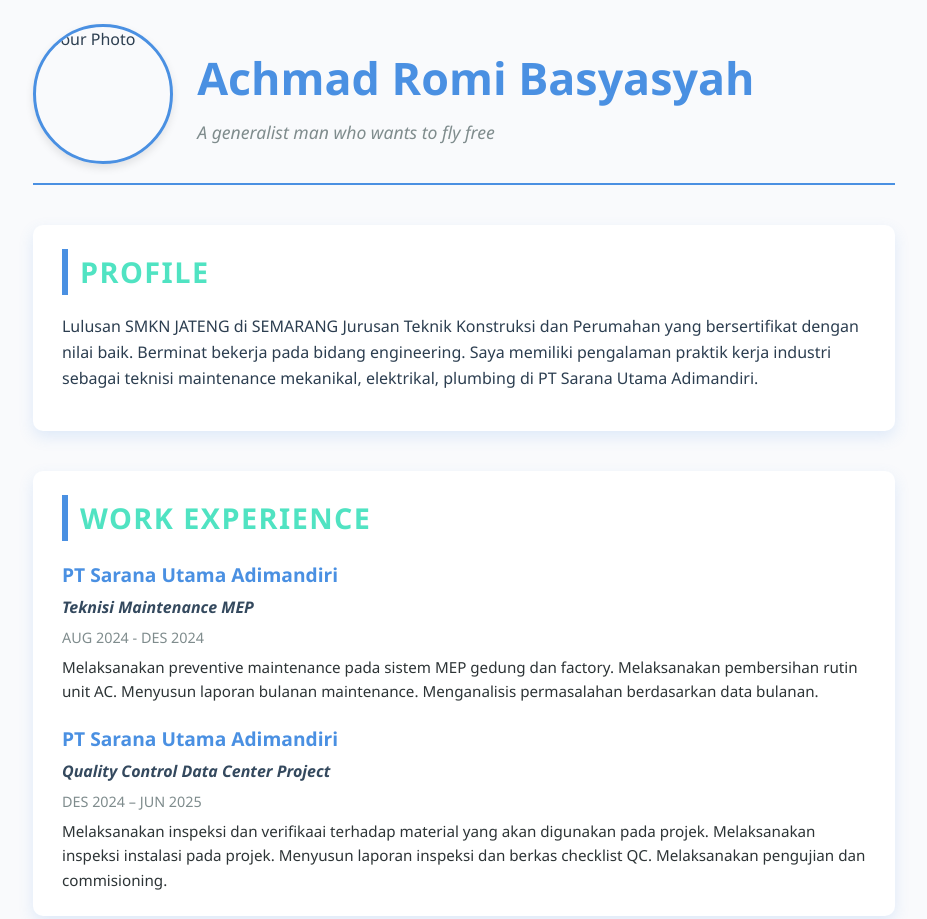
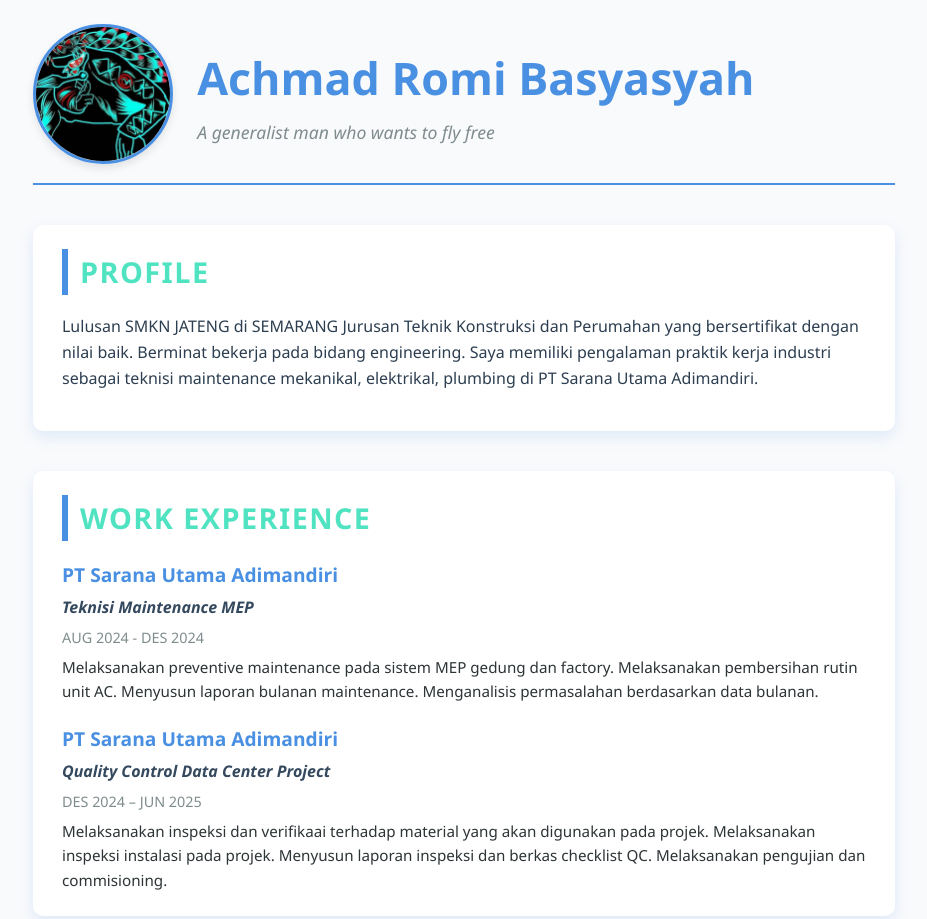
Before and after one commit to achmadromi/profile, a plain HTML site: page index.html in a window 1280 px wide. Shown: the top 919 px of the page, without its empty margins (176-1103 px from the left). Drawn offline with Linux system fonts and the light colour scheme.

Commit message:
update pict

```diff
--- a/index.html
+++ b/index.html
@@ -170,7 +170,7 @@
 <body>
   <div class="container">
     <header>
-      <img src="pict.jpg" alt="Your Photo" />
+      <img src="pct.jpg" alt="Your Photo" />
       <div>
         <h1>Achmad Romi Basyasyah</h1>
         <p>
```
